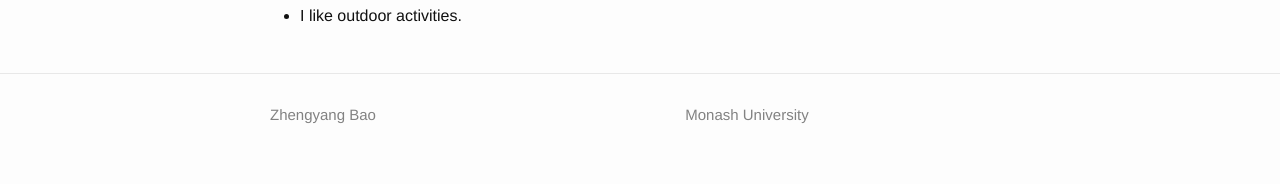
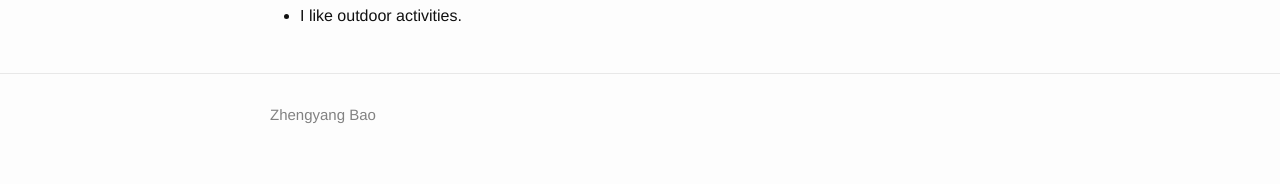
Before and after one commit to zhengyang-bao/zhengyang-bao.github.io, a Jekyll site: the page built from index.md, in a window 1280 px wide. Shown: the part 1201-1385 px from the top of the page. Built offline with Jekyll 4.4.1, drawn with Linux system fonts in a browser that asks for light colours.

Commit message:
Update _config.yml

```diff
--- a/_config.yml
+++ b/_config.yml
@@ -9,7 +9,7 @@
 title: Zhengyang Bao
 email:
 description:
-      Monash University
+
 
 
 baseurl: "" # the subpath of your site, e.g. /blog
```
